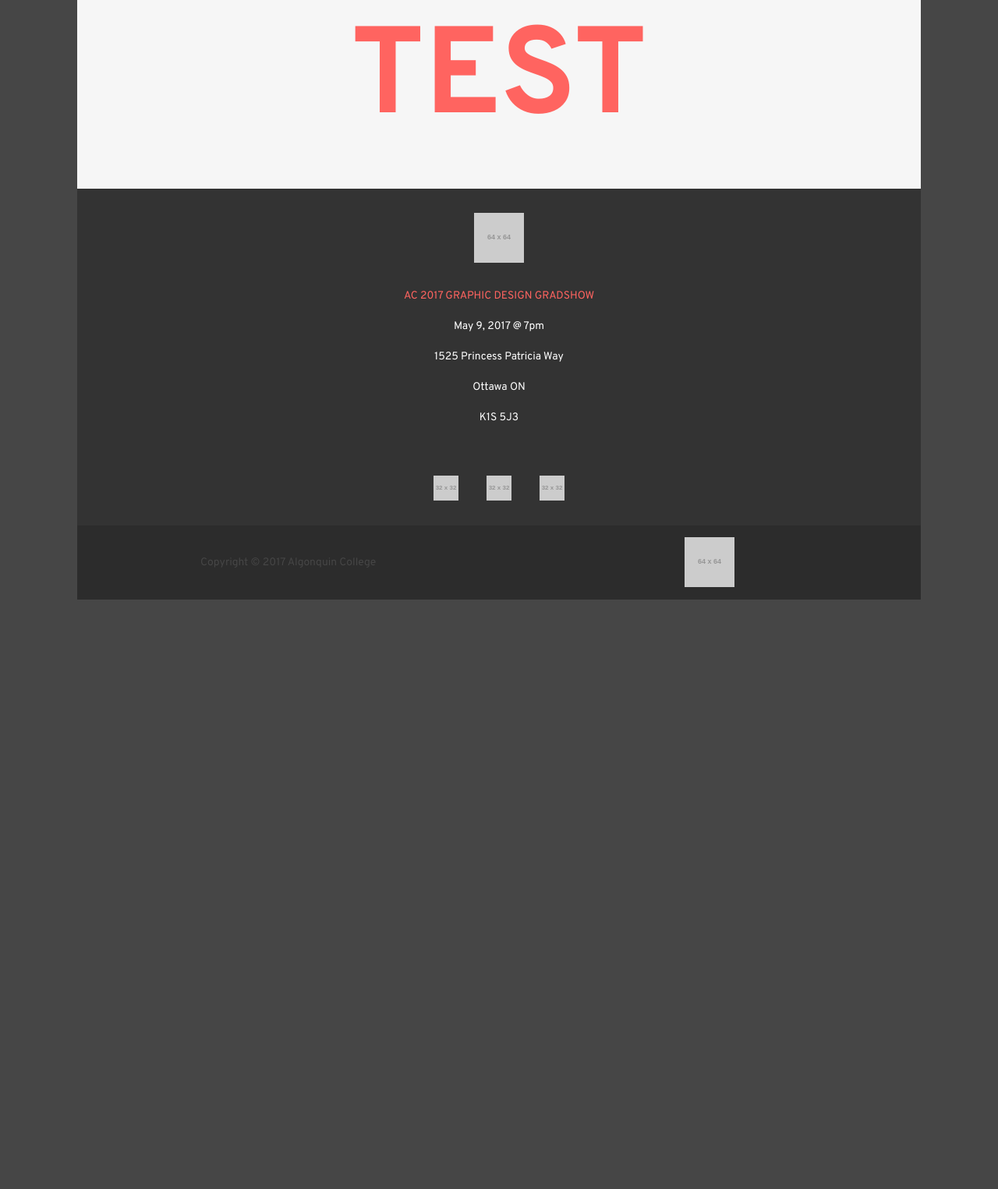
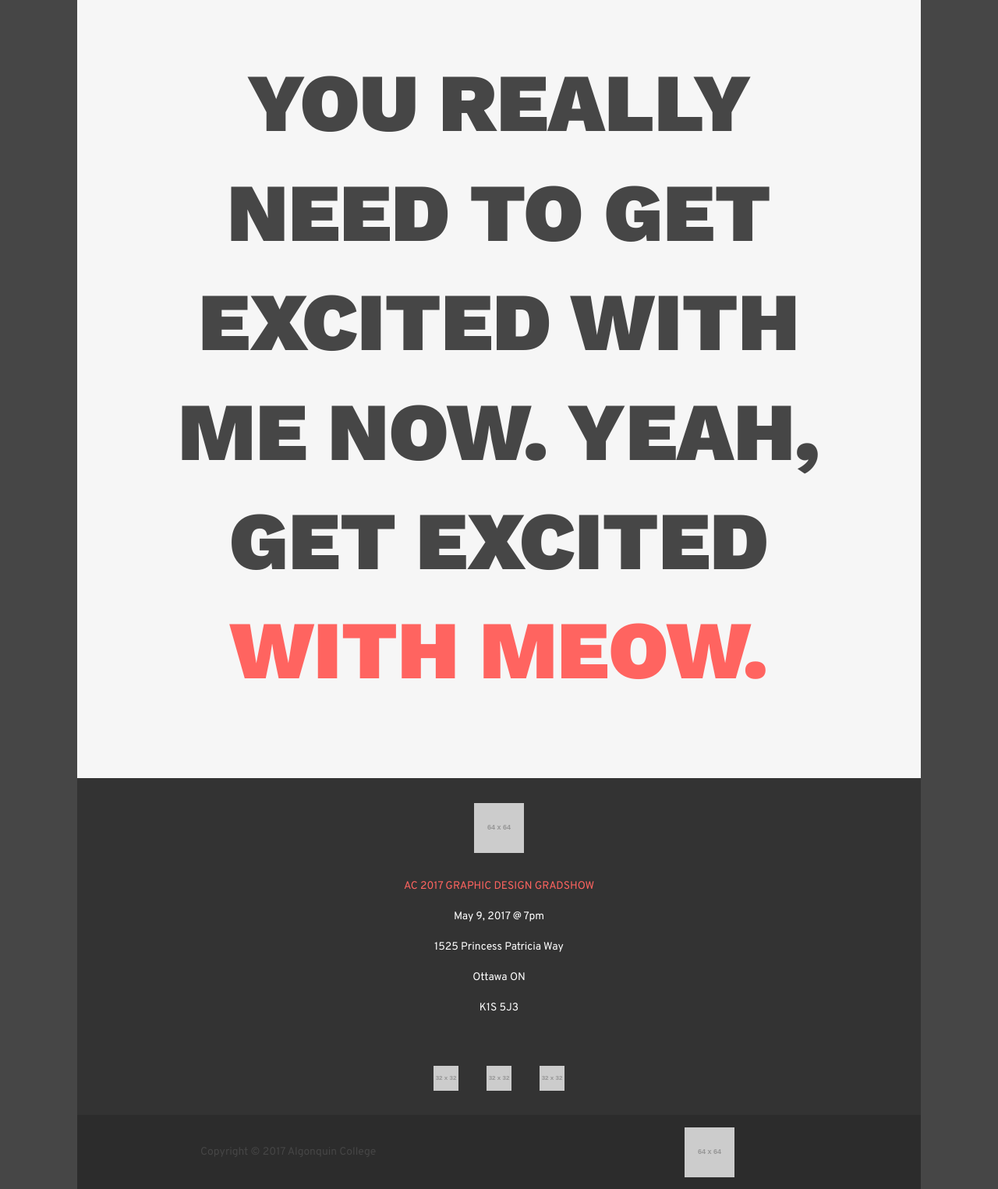
Before and after one commit to algonquindesign-grads/2017, a Jekyll site: the page built from grads.html, in a window 1280 px wide. Shown: the whole page at 78% size. Built offline with Jekyll 4.4.1, drawn with Linux system fonts in a browser that asks for light colours; Markdown is read by kramdown in place of the engine named in the settings; before the commit the page ends 900 px from its top, so only the background shows below that.

Commit message:
Added new display font
The branding font isn’t web friendly.  Trying google work sans- black.

```diff
--- a/_config.yml
+++ b/_config.yml
@@ -1,3 +1,3 @@
 markdown: redcarpet
-baseurl:
+baseurl: ""
 exclude: ['README.md']
--- a/_layouts/gradlayout.html
+++ b/_layouts/gradlayout.html
@@ -9,6 +9,8 @@
   <link href="css/modules.css" rel="stylesheet">
   <link href="css/main.css" rel="stylesheet">
   <link href="https://fonts.googleapis.com/css?family=Overpass:300,400,700,900" rel="stylesheet">
+  <link href="https://fonts.googleapis.com/css?family=Work+Sans:900" rel="stylesheet">
+
 </head>
 
 <body class="bg-dark-grey">
--- a/css/main.css
+++ b/css/main.css
@@ -64,3 +64,9 @@ background-color: #2c2c2c;
 .text-black {
   color: #000
 }
+
+/* Type */
+
+.display-font {
+  font-family: 'Work Sans', sans-serif;
+}
--- a/grads.html
+++ b/grads.html
@@ -3,4 +3,6 @@ layout: gradlayout
 ---
 
 
-<h1 class="text-red text-center text-upper">test</h1>
+<h2 class="text-grey text-center display-font island-2 text-upper">You really need to
+get excited with me
+now. Yeah, Get excited <span class="text-red">with meow.</span></h2>
```
